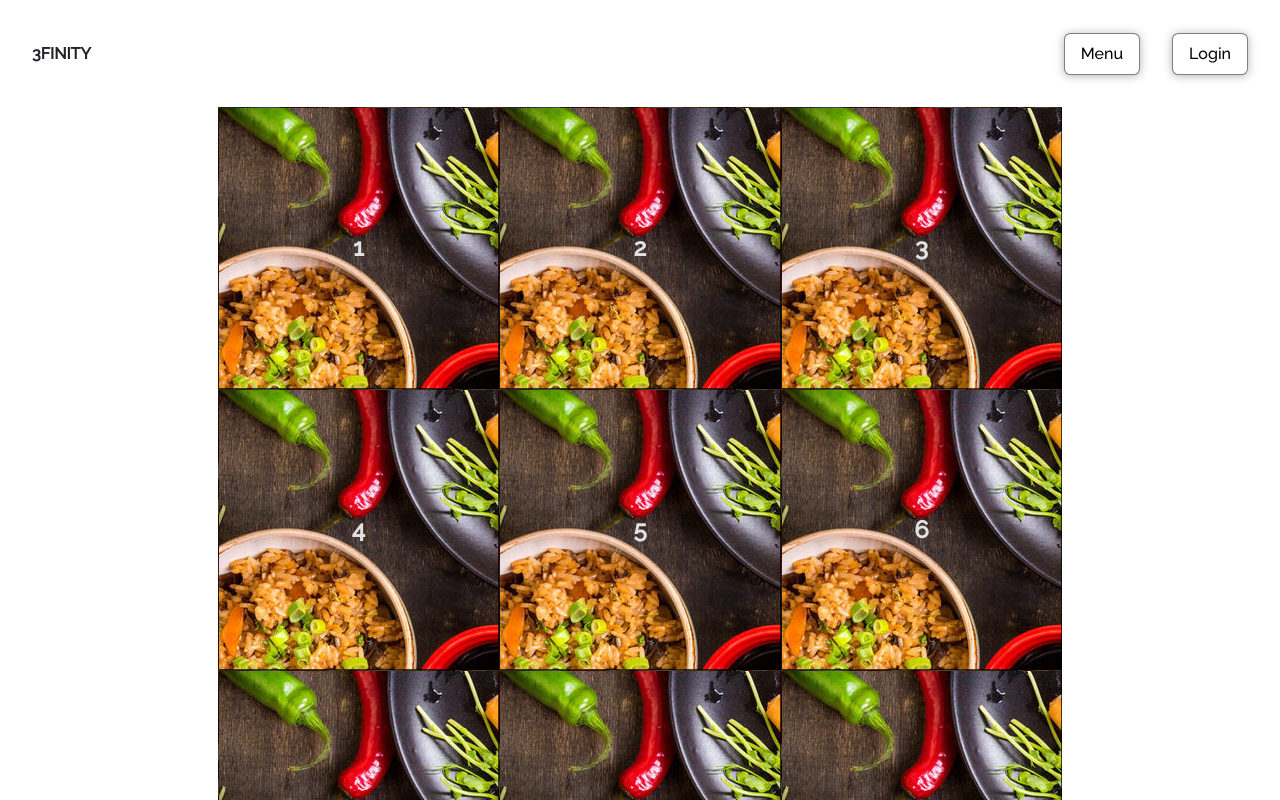
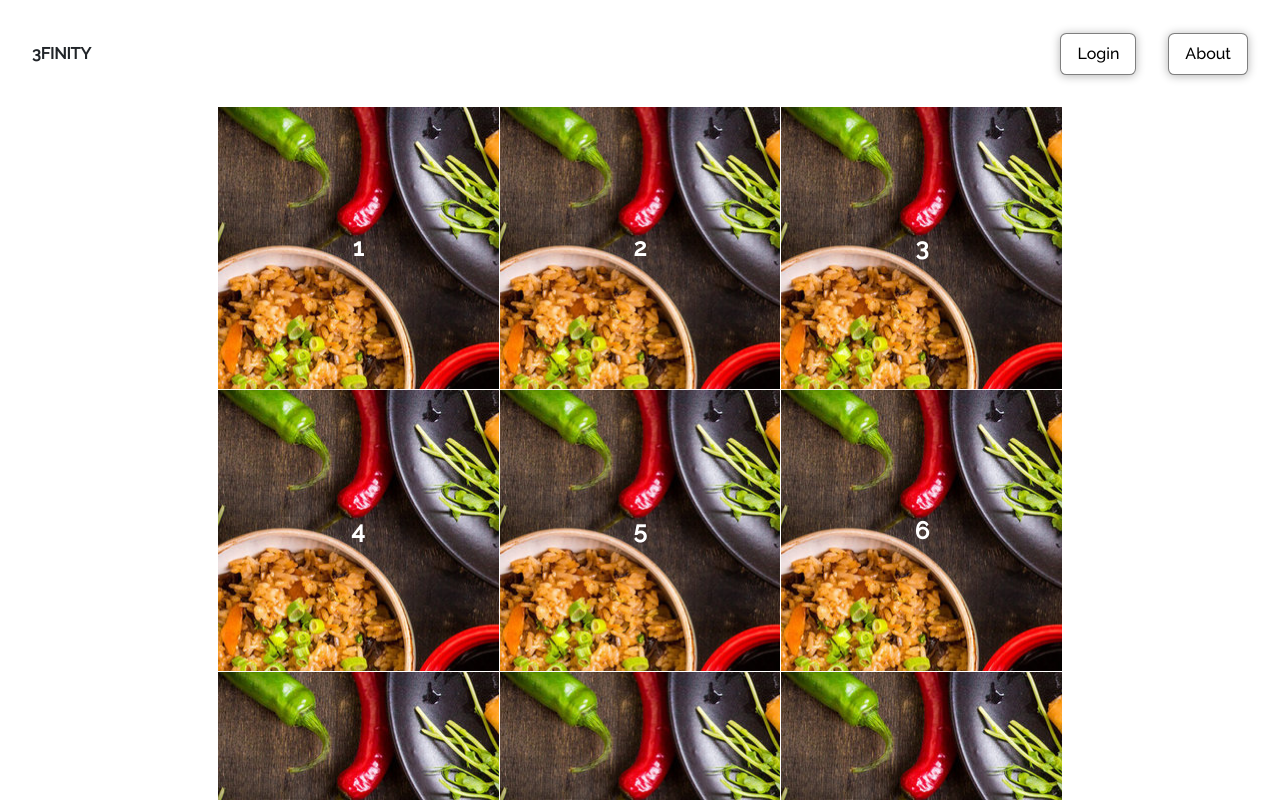
Before and after one commit to calvinyhu/shmack, a React app: page / in a window 1280 px wide. Shown: the top 800 px of the page. Built offline with nearby package versions, Linux system fonts and the light colour scheme.

Commit message:
Added mixins and variables scss files. Changed gulpfile to force compile scss files.

```diff
--- /dev/null
+++ b/src/assets/scss/_mixins.scss
@@ -0,0 +1,5 @@
+@mixin media-min-width($width) {
+    @media (min-width: $width) {
+      @content;
+    }
+}
--- /dev/null
+++ b/src/assets/scss/_variables.scss
@@ -0,0 +1,5 @@
+// Media Widths
+$desktop-width: 40rem;
+
+// Transitions
+$transition-default: 0.2s ease-in-out;
--- a/src/components/Navigation/NavigationItems/NavigationItem/NavigationItem.css
+++ /dev/null
@@ -1 +0,0 @@
-.NavigationItem{display:inline-block;width:80vw;margin-bottom:2rem;text-align:center}@media (min-width:40rem){.NavigationItem{margin-bottom:0;margin-left:2rem;width:auto}}.NavigationItem a{display:block;background:#fff;color:#000;padding:.5rem 1rem;border:1px solid rgba(0,0,0,.5);border-radius:.4rem;text-decoration:none;box-shadow:0 1px 10px 0 rgba(0,0,0,.3);font-weight:500}.NavigationItem a:hover{background:gray;color:#fff;transition:250ms}
--- a/src/components/Navigation/NavigationItems/NavigationItem/NavigationItem.js
+++ b/src/components/Navigation/NavigationItems/NavigationItem/NavigationItem.js
@@ -1,9 +1,7 @@
 import React from 'react'
 
-import classes from './NavigationItem.css'
-
 const navigationItem = (props) => (
-    <li className={classes.NavigationItem}>
+    <li className={props.className}>
         <a href='/'>{props.name}</a>
     </li>
 )
--- a/src/components/Navigation/NavigationItems/NavigationItem/NavigationItem.scss
+++ /dev/null
@@ -1,30 +0,0 @@
-.NavigationItem {
-    display: inline-block;
-    width: 80vw;
-    margin-bottom: 2rem;
-    text-align: center;
-
-    @media (min-width: 40rem) {
-        margin-bottom: 0;
-        margin-left: 2rem;
-        width: auto;
-    }
-}
-
-.NavigationItem a {
-    display: block;
-    background: white;
-    color: black;
-    padding: 0.5rem 1rem;
-    border: 1px solid rgba(0, 0, 0, 0.5);
-    border-radius: 0.4rem;
-    text-decoration: none;
-    box-shadow: 0px 1px 10px 0px rgba(0, 0, 0, 0.3);
-    font-weight: 500;
-}
-
-.NavigationItem a:hover {
-    background: gray;
-    color: white;
-    transition: 250ms;
-}
--- a/src/components/Navigation/NavigationItems/NavigationItems.css
+++ b/src/components/Navigation/NavigationItems/NavigationItems.css
@@ -1 +1 @@
-.NavigationItems{display:flex;flex-flow:column;justify-content:space-evenly;width:100%;padding:0;margin:0}@media (min-width:40rem){.NavigationItems{flex-flow:row}}
+.NavigationItems{display:flex;flex-flow:column;justify-content:space-evenly;width:100%;padding:0;margin:0}@media (min-width:40rem){.NavigationItems{flex-flow:row}}.NavigationItemDefault{display:inline-block;width:80vw;margin-bottom:2rem;text-align:center}.NavigationItemDefault a{display:block;background:#fff;color:#000;padding:.5rem 1rem;border:1px solid rgba(0,0,0,.5);border-radius:.4rem;text-decoration:none;box-shadow:0 1px 10px 0 rgba(0,0,0,.3);font-weight:500}.NavigationItemDefault a:hover{background:#000;color:#fff;transition:.2s ease-in-out}@media (min-width:40rem){.NavigationItemDefault{margin-bottom:0;margin-left:2rem;width:auto}}
--- a/src/components/Navigation/NavigationItems/NavigationItems.js
+++ b/src/components/Navigation/NavigationItems/NavigationItems.js
@@ -5,8 +5,8 @@ import NavigationItem from './NavigationItem/NavigationItem'
 
 const navigationItems = (props) => (
     <ul className={classes.NavigationItems}>
-        <NavigationItem name='Menu'/>
-        <NavigationItem name='Login'/>
+        <NavigationItem className={classes.NavigationItemDefault} name='Login'/>
+        <NavigationItem className={classes.NavigationItemDefault} name='About'/>
     </ul>
 )
 
--- a/src/components/Navigation/NavigationItems/NavigationItems.scss
+++ b/src/components/Navigation/NavigationItems/NavigationItems.scss
@@ -1,3 +1,6 @@
+@import './src/assets/scss/_variables.scss';
+@import './src/assets/scss/_mixins.scss';
+
 .NavigationItems {
     display: flex;
     flex-flow: column;
@@ -6,7 +9,38 @@
     padding: 0;
     margin: 0;
 
-    @media (min-width: 40rem) {
+    @include media-min-width($desktop-width) {
         flex-flow: row;
     }
 }
+
+.NavigationItemDefault {
+    display: inline-block;
+    width: 80vw;
+    margin-bottom: 2rem;
+    text-align: center;
+
+    a {
+        display: block;
+        background: white;
+        color: black;
+        padding: 0.5rem 1rem;
+        border: 1px solid rgba(0, 0, 0, 0.5);
+        border-radius: 0.4rem;
+        text-decoration: none;
+        box-shadow: 0px 1px 10px 0px rgba(0, 0, 0, 0.3);
+        font-weight: 500;
+        &:hover {
+            background: black;
+            color: white;
+            transition: $transition-default;
+        }
+    }
+
+
+    @include media-min-width($desktop-width) {
+        margin-bottom: 0;
+        margin-left: 2rem;
+        width: auto;
+    }
+}
--- a/src/components/Navigation/Toolbar/Toolbar.scss
+++ b/src/components/Navigation/Toolbar/Toolbar.scss
@@ -1,3 +1,6 @@
+@import './src/assets/scss/_variables.scss';
+@import './src/assets/scss/_mixins.scss';
+
 .Toolbar {
     display: flex;
     justify-content: space-between;
@@ -14,7 +17,7 @@
     nav {
         display: none;
 
-        @media (min-width: 40rem) {
+        @include media-min-width($desktop-width) {
             display: flex;
         }
     }
--- a/src/containers/Restaurants/Restaurants.css
+++ b/src/containers/Restaurants/Restaurants.css
@@ -1 +1 @@
-.Restaurants{display:flex;justify-content:center}.RestaurantsGrid{display:grid;width:100vw;grid-template-columns:1fr 1fr 1fr;grid-auto-rows:30vw}@media (min-width:40rem){.RestaurantsGrid{width:66vw;grid-auto-rows:22vw}}.RestaurantsGridItem{display:flex;justify-content:center;align-items:center;background-image:url(../../assets/Placeholders/585be1aa1600002400bdf2a6.jpeg);color:#e2e2e2;font-weight:700;font-size:1.5rem;border:1px solid rgba(0,0,0,.7)}.RestaurantsGridItem:hover{background-blend-mode:color;background-color:rgba(0,0,0,.5);transition:250ms}
+.Restaurants{display:flex;justify-content:center}.RestaurantsGrid{display:grid;width:100vw;grid-template-columns:1fr 1fr 1fr;grid-auto-rows:30vw;grid-gap:1px}@media (min-width:40rem){.RestaurantsGrid{width:66vw;grid-auto-rows:22vw}}.RestaurantsGridItem{display:flex;justify-content:center;align-items:center;background-image:url(../../assets/placeholders/restaurantFood.jpeg);color:#fff;font-weight:700;font-size:1.5rem}.RestaurantsGridItem:hover{background-blend-mode:color;background-color:rgba(0,0,0,.5);transition:.2s ease-in-out}
--- a/src/containers/Restaurants/Restaurants.scss
+++ b/src/containers/Restaurants/Restaurants.scss
@@ -1,8 +1,5 @@
-@mixin media-min-width($width) {
-    @media (min-width: $width) {
-      @content;
-    }
-}
+@import './src/assets/scss/_variables.scss';
+@import './src/assets/scss/_mixins.scss';
 
 .Restaurants {
     display: flex;
@@ -14,8 +11,9 @@
     width: 100vw;
     grid-template-columns: 1fr 1fr 1fr;
     grid-auto-rows: 30vw;
+    grid-gap: 1px;
 
-    @include media-min-width(40rem) {
+    @include media-min-width($desktop-width) {
         width: 66vw;
         grid-auto-rows: 22vw;
     }
@@ -25,15 +23,14 @@
     display: flex;
     justify-content: center;
     align-items: center;
-    background-image: url('../../assets/Placeholders/585be1aa1600002400bdf2a6.jpeg');
-    color: rgb(226, 226, 226);
+    background-image: url('../../assets/placeholders/restaurantFood.jpeg');
+    color: white;
     font-weight: bold;
     font-size: 1.5rem;
-    border: 1px solid rgba(0, 0, 0, 0.7);
 
     &:hover {
         background-blend-mode: color;
         background-color: rgba(0, 0, 0, 0.5);
-        transition: 250ms;
+        transition: $transition-default;
     }
 }
```
Also changed, not shown: gulpfile.js (+13 -1 lines), src/assets/placeholders/restaurantFood.jpeg (renamed from src/assets/Placeholders/585be1aa1600002400bdf2a6.jpeg).
